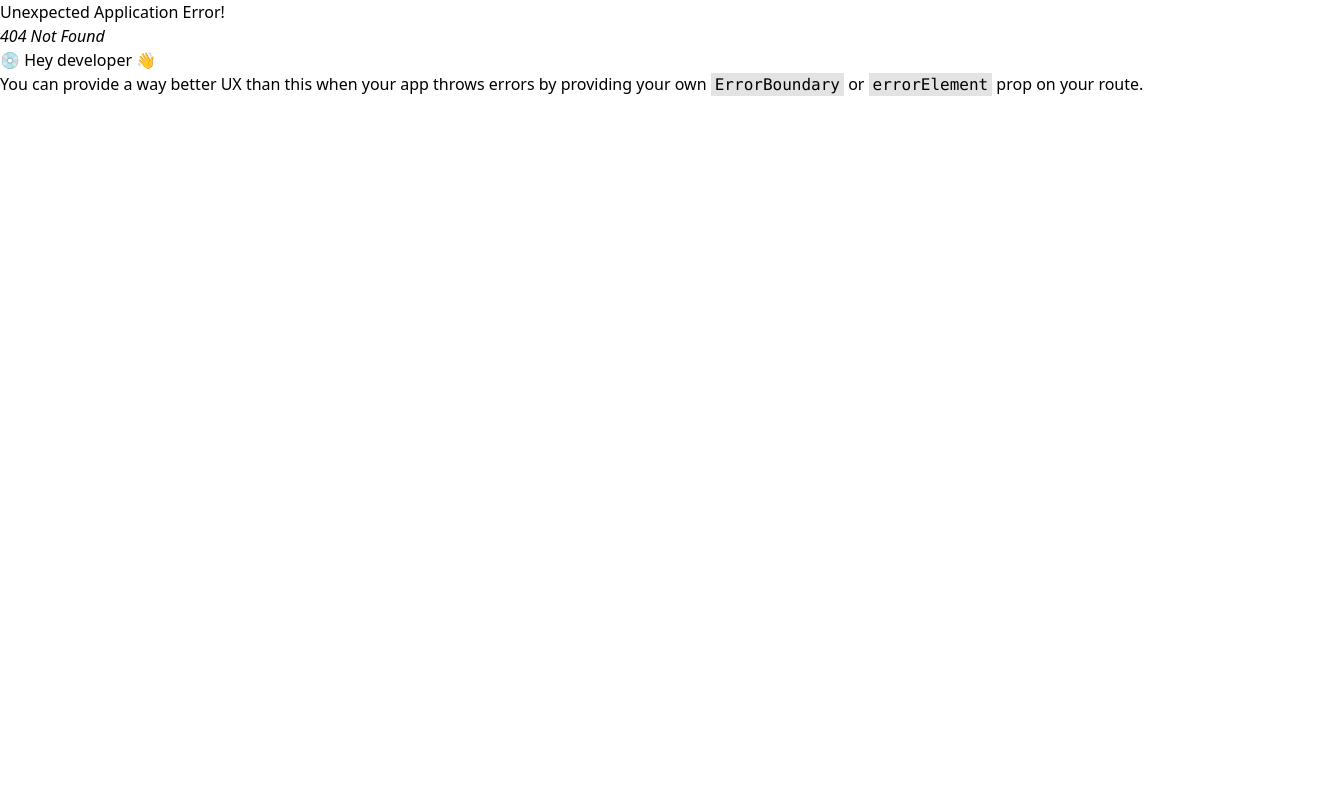
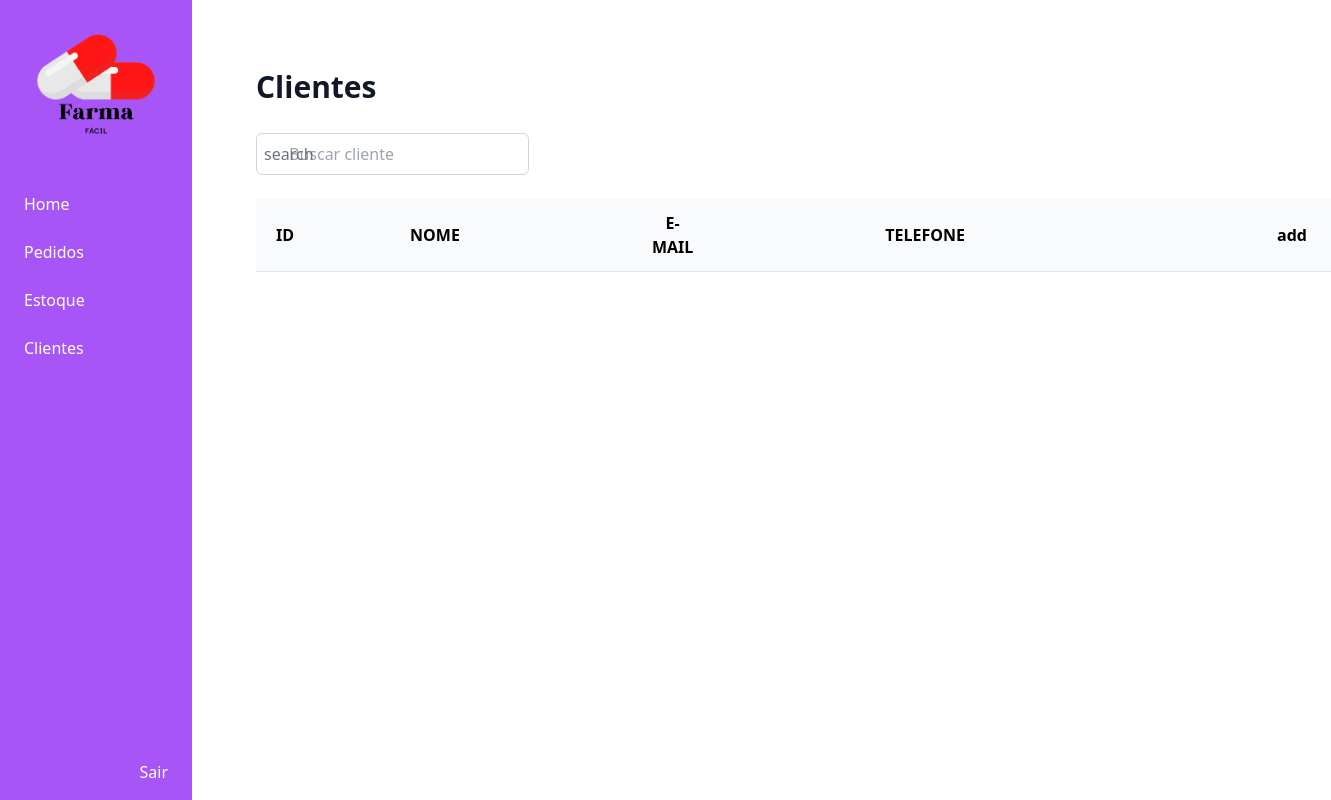
Before and after one commit to jpdarabas/pharmacy-system, a React (Vite) app: page /customer in a window 1280 px wide. Before the commit this address had no page. Shown: the whole page, 1331 px wide, since content can reach past the window. Built offline with nearby package versions, Linux system fonts and the light colour scheme.

Commit message:
ADD customers view "Clientes"

```diff
--- a/index.html
+++ b/index.html
@@ -5,6 +5,7 @@
     <link rel="icon" type="image/png" href="./src/assets/pilula_svg.svg" />
     <meta name="viewport" content="width=device-width, initial-scale=1.0" />
     <title>FarmaFacil Web</title>
+
   </head>
   <body>
     <div id="root"></div>
--- a/src/App.tsx
+++ b/src/App.tsx
@@ -2,15 +2,19 @@ import Router from "./Router/router"
 import { RouterProvider } from "react-router-dom"
 import { ProductsProvider } from "./components/Products/index.tsx";
 import { OrdersProvider } from "./components/Orders/index.tsx";
+import { CustomersProvider } from "./components/Customers/index.tsx";
 
 
 function App() {
   return (
-    <OrdersProvider>
+    <CustomersProvider>
+      <OrdersProvider>
       <ProductsProvider>
         <RouterProvider router={Router} />
       </ProductsProvider>
     </OrdersProvider>
+    </CustomersProvider>
+
   )
 }
 export default App
--- a/src/Router/router.tsx
+++ b/src/Router/router.tsx
@@ -3,6 +3,7 @@ import Login from "../screens/Login";
 import Dashboard from "../screens/Dashboard";
 import Order from "../screens/Order";
 import Stock from "../screens/Stock";
+import Customer from "../screens/Customer";
 import Sidebar from "../components/Sidebar/index.tsx";
 
 const Router = createBrowserRouter(
@@ -27,6 +28,12 @@ const Router = createBrowserRouter(
                     <Stock />
                 </div>
             } />
+            <Route path="/customer" element={
+                <div className="pl-64 py-16">
+                    <Sidebar/>
+                    <Customer />
+                </div>
+            } />
         </Route>
     )
 )
--- /dev/null
+++ b/src/components/Customers/index.tsx
@@ -0,0 +1,256 @@
+import React, { ReactNode, createContext, useState, useContext } from 'react';
+
+
+
+interface Customer {
+    id: number;
+    name: string;
+    email: string;
+    number: string;
+  }
+
+
+interface CustomersContextProps {
+    customers: Customer[];
+    addCustomer: (newCustomer: Customer) => void;
+    updateCustomer: (updatedCustomers: Customer[]) => void;
+}
+
+
+const CustomersContext = createContext<CustomersContextProps | undefined>(undefined);
+
+interface CustomersProviderProps {
+    children: ReactNode;
+  }
+
+export const CustomersProvider: React.FC<CustomersProviderProps> = ({ children }) => {
+  const [customers, setCustomers] = useState<Customer[]>([]);
+
+  const addCustomer = (newCustomer: Customer) => {
+    setCustomers([...customers, newCustomer]);
+  };
+
+  const updateCustomer = (updatedCustomers: Customer[]) => {
+    setCustomers(updatedCustomers)
+    };
+
+  return (
+    <CustomersContext.Provider value={{ customers, addCustomer, updateCustomer }}>
+      {children}
+    </CustomersContext.Provider>
+  );
+};
+
+// eslint-disable-next-line react-refresh/only-export-components
+export const useCustomers = () => {
+  const context = useContext(CustomersContext);
+  if (!context) {
+    throw new Error('useCustomers deve ser usado dentro de um CustomersProvider');
+  }
+  return context;
+};
+
+interface ModalProps {
+    add: (e: React.FormEvent<HTMLFormElement>) => void;
+    close: () => void;
+    customer: Customer | null;
+    title: string;
+  }
+
+const Modal: React.FC<ModalProps> = ({add, close, customer, title}) => {
+
+    return (
+    <div className="fixed top-0 left-0 w-full h-full flex items-center justify-center bg-black bg-opacity-50">
+        <div className="modal bg-white p-8 rounded">
+        <h2 className="text-2xl font-bold mb-4">{title}</h2>
+        <form onSubmit={add}>
+            <label htmlFor="name" className="block mb-2">
+            Nome:
+            </label>
+            <input
+            type="text"
+            id="name"
+            name="name"
+            defaultValue={customer ? customer.name : ''}
+            className="w-full border p-2 rounded mb-4"/>
+            <br />
+            <label htmlFor="email" className="block mb-2">
+            E-mail:
+            </label>
+            <input
+            type="text"
+            id="email"
+            name="email"
+            defaultValue={customer ? customer.email : ''}
+            className="w-full border p-2 rounded mb-4"/>
+            <br />
+            <label htmlFor="value" className="block mb-2">
+            Telefone:
+            </label>
+            <input
+            type="text"
+            pattern="[0-9]+([,\.][0-9]+)?"
+            id="number"
+            name="number"
+            defaultValue={customer ? customer.number : ''}
+            className="w-full border p-2 rounded mb-4"/>
+            <br />
+            <div>
+            <button
+                type="submit"
+                className="mx-2 bg-green-600 text-white px-4 py-2 rounded">
+                Confirmar
+                </button>
+            <button
+                type="button"
+                onClick={close}
+                className="mx-2 bg-red-600 text-white px-4 py-2 rounded">
+                Cancelar
+                </button>
+            </div>
+        </form>
+        </div>
+    </div>
+)}
+
+export const AddButton: React.FC = () => {
+
+    const { customers, addCustomer } = useCustomers();
+
+    const [isModalOpen, setModalOpen] = useState(false);
+
+    const openModal = () => setModalOpen(true);
+    const closeModal = () => setModalOpen(false);
+
+    const AddCustomer = (e: React.FormEvent<HTMLFormElement>) => {
+        e.preventDefault();
+
+        const form = e.currentTarget;
+        const formData = new FormData(form)
+
+        const id = customers.length > 0 ? customers[customers.length - 1].id + 1 : 1
+        const name = formData.get("name") as string;
+        const email = formData.get("email") as string;
+        const number = formData.get("number") as string;
+
+        if (!name || !email || !number) {
+        alert('Preencha todos os campos obrigatórios.');
+        return;
+        }
+
+        if (customers.find(customer =>
+            customer.name.toLowerCase().includes(name.toLowerCase()))) {
+                alert(`O produto ${name} já foi inserido.`);
+                return;
+            }
+
+        const newCustomer = {
+        id: id,
+        name: name,
+        email: email,
+        number: number,
+        };
+
+        addCustomer(newCustomer);
+        setModalOpen(false);
+    };
+
+return (
+<div>
+    <button onClick={openModal}><span className="material-symbols-outlined">
+        add</span></button>
+
+    {isModalOpen && (
+        <Modal title='Adicionar produto' add={AddCustomer} close={closeModal} customer={null}></Modal>
+    )}
+</div>
+);
+};
+
+
+interface UpdateButtonProps {
+    id: string;
+  }
+export const UpdateButton: React.FC<UpdateButtonProps> = ({id}) => {
+
+    const { customers, updateCustomer } = useCustomers();
+
+    const [isModalOpen, setModalOpen] = useState(false);
+
+    const openModal = () => setModalOpen(true);
+    const closeModal = () => setModalOpen(false);
+
+
+    const index = customers.findIndex(customer => customer.id.toString() === id);
+
+    const updatedCustomers = [...customers];
+
+    const UpdateCustomer = (e: React.FormEvent<HTMLFormElement>) => {
+        e.preventDefault();
+
+        const form = e.currentTarget;
+        const formData = new FormData(form)
+
+        const name = formData.get("name");
+        const email = formData.get("category");
+        const number = formData.get("value");
+
+
+
+        if (!name || !email || !number) {
+        alert('Preencha todos os campos obrigatórios.');
+        return;
+        }
+
+        const newCustomer = {
+        id: Number(id),
+        name: name as string,
+        email: email as string,
+        number: number as string,
+        };
+
+        updatedCustomers[index] = newCustomer
+
+        updateCustomer(updatedCustomers);
+        setModalOpen(false);
+    };
+
+return (
+<div>
+    <button id={id} onClick={openModal}><span className="material-symbols-outlined">
+        edit</span></button>
+
+    {isModalOpen && (
+        <Modal title='Editar produto'  add={UpdateCustomer} close={closeModal} customer={updatedCustomers[index]}></Modal>
+    )}
+</div>
+);
+};
+
+interface DeleteButtonProps {
+    id: string;
+  }
+export const DeleteButton: React.FC<DeleteButtonProps> = ({id}) => {
+
+    const { customers, updateCustomer } = useCustomers();
+
+    const DeleteCustomer = (e: React.MouseEvent<HTMLButtonElement>) => {
+        e.preventDefault();
+
+        const index = customers.findIndex(customer => customer.id.toString() === id);
+
+        const updatedCustomers = [...customers];
+
+        if (index !== -1) {
+            updatedCustomers.splice(index, 1);
+          }
+        updateCustomer(updatedCustomers);
+    };
+
+return (
+<div>
+    <button id={id} onClick={DeleteCustomer}><span className="material-symbols-outlined">
+        delete</span></button>
+</div>
+);
+};
--- a/src/components/Products/index.tsx
+++ b/src/components/Products/index.tsx
@@ -42,6 +42,7 @@ export const ProductsProvider: React.FC<ProductsProviderProps> = ({ children })
   );
 };
 
+// eslint-disable-next-line react-refresh/only-export-components
 export const useProducts = () => {
   const context = useContext(ProductsContext);
   if (!context) {
@@ -130,7 +131,7 @@ export const AddButton: React.FC = () => {
     const [isModalOpen, setModalOpen] = useState(false);
 
     const openModal = () => setModalOpen(true);
-    const closeModal = () => setModalOpen(false);;
+    const closeModal = () => setModalOpen(false);
 
     const AddProduct = (e: React.FormEvent<HTMLFormElement>) => {
         e.preventDefault();
@@ -193,12 +194,12 @@ export const UpdateButton: React.FC<UpdateButtonProps> = ({id}) => {
     const [isModalOpen, setModalOpen] = useState(false);
 
     const openModal = () => setModalOpen(true);
-    const closeModal = () => setModalOpen(false);;
+    const closeModal = () => setModalOpen(false);
 
 
-    let index = products.findIndex(product => product.id.toString() === id);
+    const index = products.findIndex(product => product.id.toString() === id);
 
-    let updatedProducts = [...products];
+    const updatedProducts = [...products];
 
     const UpdateProduct = (e: React.FormEvent<HTMLFormElement>) => {
         e.preventDefault();
@@ -255,9 +256,9 @@ export const DeleteButton: React.FC<DeleteButtonProps> = ({id}) => {
     const DeleteProduct = (e: React.MouseEvent<HTMLButtonElement>) => {
         e.preventDefault();
 
-        let index = products.findIndex(product => product.id.toString() === id);
+        const index = products.findIndex(product => product.id.toString() === id);
 
-        let updatedProducts = [...products];
+        const updatedProducts = [...products];
 
         if (index !== -1) {
             updatedProducts.splice(index, 1);
--- a/src/components/Sidebar/index.tsx
+++ b/src/components/Sidebar/index.tsx
@@ -14,6 +14,8 @@ const Sidebar = () => {
       </div>
       <div className="my-2">
         <Link to="/stock" className="block p-2 hover:bg-purple-400 transition duration-300 rounded-md">Estoque</Link>
+      </div><div className="my-2">
+        <Link to="/customer" className="block p-2 hover:bg-purple-400 transition duration-300 rounded-md">Clientes</Link>
       </div>
       <div id="oi" className="absolute bottom-0 right-0 my-2 mx-4">
       <Link to="/" className="block p-2 hover:bg-purple-400 transition duration-300 rounded-md">Sair</Link>
--- a/src/components/TableHead/index.tsx
+++ b/src/components/TableHead/index.tsx
@@ -23,14 +23,14 @@ const TableHead: React.FC<TableHeadProps> = ({
         <thead>
             <tr className='border-b bg-gray-50 uppercase'>
                 <th className='px-5 py-3'>{head_1}</th>
-                <th className='px-36 py-3'>{head_2}</th>
-                <th className='px-36 py-3'>{head_3}</th>
-                <th className='px-36 py-3'>{head_4}</th>
-                <th className='px-36 py-3'>{head_5}</th>
+                <th className='2xl:px-36 lg:px-24 sm:px-10 py-3'>{head_2}</th>
+                <th className='2xl:px-36 lg:px-24 sm:px-10 py-3'>{head_3}</th>
+                <th className='2xl:px-36 lg:px-24 sm:px-10 py-3'>{head_4}</th>
+                <th className='2xl:px-36 lg:px-24 sm:px-10 py-3'>{head_5}</th>
                 <th className='px-6 py-3'>{add}</th>
             </tr>
         </thead>
-        <tbody className=''>
+        <tbody>
           {children}
         </tbody>
       </table>
--- a/src/components/TableItem/index.tsx
+++ b/src/components/TableItem/index.tsx
@@ -19,10 +19,10 @@ const TableItem: React.FC<TableItemProps> = ({
     return(
         <tr className='border-b rounded-lg bg-gray-50'>
             <td className='px-5 py-4'>{item_1}</td>
-            <td className='px-36 py-4'>{item_2}</td>
-            <td className='px-36 py-4'>{item_3}</td>
-            <td className='px-36 py-4'>{item_4}</td>
-            <td className='px-36 py-4'>{item_5}</td>
+            <td className='2xl:px-36 lg:px-24 sm:px-10 py-4'>{item_2}</td>
+            <td className='2xl:px-36 lg:px-24 sm:px-10 py-4'>{item_3}</td>
+            <td className='2xl:px-36 lg:px-24 sm:px-10 py-4'>{item_4}</td>
+            <td className='2xl:px-36 lg:px-24 sm:px-10 py-4'>{item_5}</td>
             <td className='px-6 py-4'>{children}</td>
         </tr>
     )
--- /dev/null
+++ b/src/screens/Customer/index.tsx
@@ -0,0 +1,51 @@
+import React, { useState } from 'react';
+import TableHead from "../../components/TableHead/index.tsx";
+import TableItem from "../../components/TableItem/index.tsx";
+import Search from "../../components/Search/index.tsx";
+import { useCustomers, AddButton, UpdateButton, DeleteButton } from "../../components/Customers/index.tsx";
+
+
+// Componente da tela de estoque
+const Customer: React.FC = () => {
+
+  const { customers } = useCustomers();
+
+  const [SearchItem, setSearchItem] = useState('')
+
+  const SearchChange = (e: React.ChangeEvent<HTMLInputElement>) => {
+    setSearchItem(e.target.value.toLowerCase())
+  };
+
+  return (
+    <div>
+      <h1 className="max-w-lg text-3xl font-semibold leading-normal text-gray-900 ">Clientes</h1>
+      <br></br>
+      <Search searchChange={SearchChange} placeHolder='Buscar cliente'></Search>
+      <br></br>
+      <div>
+          <TableHead
+          head_1='ID'
+          head_2='Nome'
+          head_3='E-mail'
+          head_4='Telefone'
+          head_5=''
+          add= {<AddButton></AddButton>} >
+            {(customers.filter(customer =>
+            customer.name.toLowerCase().includes(SearchItem))).map((customer) => (
+                  <TableItem
+                  item_1={'#'+customer.id}
+                  item_2={customer.name}
+                  item_3={customer.email}
+                  item_4={customer.number}
+                  item_5={''}>
+                    <UpdateButton id={''+customer.id}></UpdateButton>
+                    <DeleteButton id={''+customer.id}></DeleteButton>
+                  </TableItem>
+                ))}
+          </TableHead>
+        </div>
+    </div>
+  );
+};
+
+export default Customer;
--- a/src/screens/Order/index.tsx
+++ b/src/screens/Order/index.tsx
@@ -38,7 +38,7 @@ const TeladePedidos: React.FC = () => {
         item_2={order.customer}
         item_3={order.product}
         item_4={''+order.quantity}
-        item_5={`R\$${order.total}`}>
+        item_5={`R$${order.total}`}>
         <DeleteButton id={'' + order.id}></DeleteButton>
         </TableItem>
 
--- a/src/screens/Stock/index.tsx
+++ b/src/screens/Stock/index.tsx
@@ -38,7 +38,7 @@ const Stock: React.FC = () => {
             item_1={'#'+product.id}
             item_2={product.name}
             item_3={product.category}
-            item_4={`R\$${product.value}`}
+            item_4={`R$${product.value}`}
             item_5={product.stock.toString()}>
               <UpdateButton id={''+product.id}></UpdateButton>
               <DeleteButton id={''+product.id}></DeleteButton>
```
Also changed, not shown: 1 other file (tests, documents, lock files or other folders).
